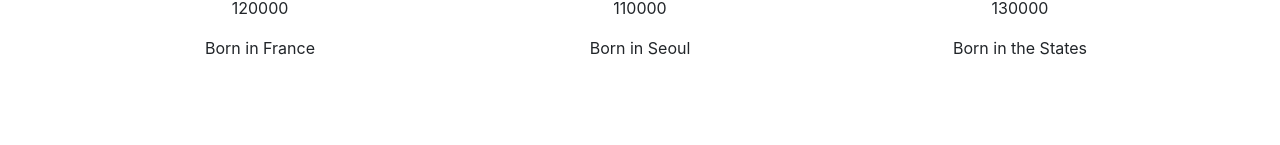
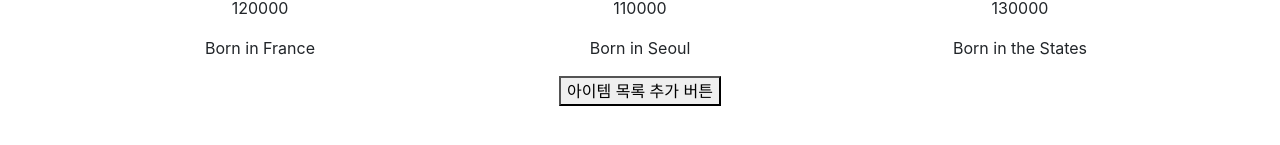
Before and after one commit to oneriver2671/shop, a React (Create React App) app: page / in a window 1280 px wide. Shown: the part 607-752 px from the top of the page. Built offline with nearby package versions, Linux system fonts and the light colour scheme.

Commit message:
Feat: 버튼 클릭 시, 서버 통신 후 받아온 data를 state에 추가 (자식->부모 컴포넌트)

```diff
--- a/package.json
+++ b/package.json
@@ -6,6 +6,7 @@
     "@testing-library/jest-dom": "^5.16.4",
     "@testing-library/react": "^13.3.0",
     "@testing-library/user-event": "^13.5.0",
+    "axios": "^0.27.2",
     "bootstrap": "^4.6.2",
     "jquery": "^1.9.1",
     "react": "^18.2.0",
--- a/src/App.js
+++ b/src/App.js
@@ -1,11 +1,11 @@
-import './App.css';
-import { useState } from 'react';
-import 'bootstrap/dist/css/bootstrap.min.css';
-import { Button, Container, Nav, Navbar, Row, Col } from 'react-bootstrap';
-import { Routes, Route, Link, useNavigate, Outlet } from 'react-router-dom';
-import Detail from './routes/Detail.js';
-import Main from './routes/Main.js';
-import data from './data.js';
+import './App.css'
+import { useState } from 'react'
+import 'bootstrap/dist/css/bootstrap.min.css'
+import { Button, Container, Nav, Navbar, Row, Col } from 'react-bootstrap'
+import { Routes, Route, Link, useNavigate, Outlet } from 'react-router-dom'
+import Detail from './routes/Detail.js'
+import Main from './routes/Main.js'
+import data from './data.js'
 
 function App() {
 
@@ -27,7 +27,8 @@ function App() {
       </Navbar>
 
       <Routes>
-        <Route path="/" element={<Main shoesArr={shoesArr}></Main>} />
+        {/**setShoesArr: 자식->부모 컴포넌트 data 전송을 위해 setter함수를 보냄 */}
+        <Route path="/" element={<Main shoesArr={shoesArr} setShoesArr={setShoesArr}></Main>} />
         <Route path="/detail/:id" element={<Detail shoesArr={shoesArr}></Detail>} />  {/**애초에 넘길 때 배열이 아니라, 1개만 넘기진 못하나? */}
 
         {/**nested routes 과제 */}
--- a/src/routes/Main.js
+++ b/src/routes/Main.js
@@ -1,8 +1,9 @@
-import { Container, Row } from 'react-bootstrap';
-import ShoesCard from '../components/ShoesCard.js';
+import { Container, Row } from 'react-bootstrap'
+import ShoesCard from '../components/ShoesCard.js'
+import axios from 'axios'
 
 // 메인페이지 컴포넌트
-function Main(props){
+const Main = (props) => {
 
   return(
     <>
@@ -16,8 +17,24 @@ function Main(props){
             )
           })
         }
-      </Row>
+    </Row>
     </Container>
+
+    <button onClick={()=>{
+      axios.get('https://codingapple1.github.io/shop/data2.json')
+        .then(response => {
+          let newShoesArr = [...props.shoesArr]
+          response.data.forEach(item => {
+            newShoesArr.push(item)
+          })
+
+          // App.js의 state 변경
+          props.setShoesArr(newShoesArr)
+        })
+        .catch(error => {
+          alert('잠시 후 다시 시도하여 주세요.')
+        })
+    }}>아이템 목록 추가 버튼</button>
     </>
   )
 }
```
Also changed, not shown: 1 other file (tests, documents, lock files or other folders).
